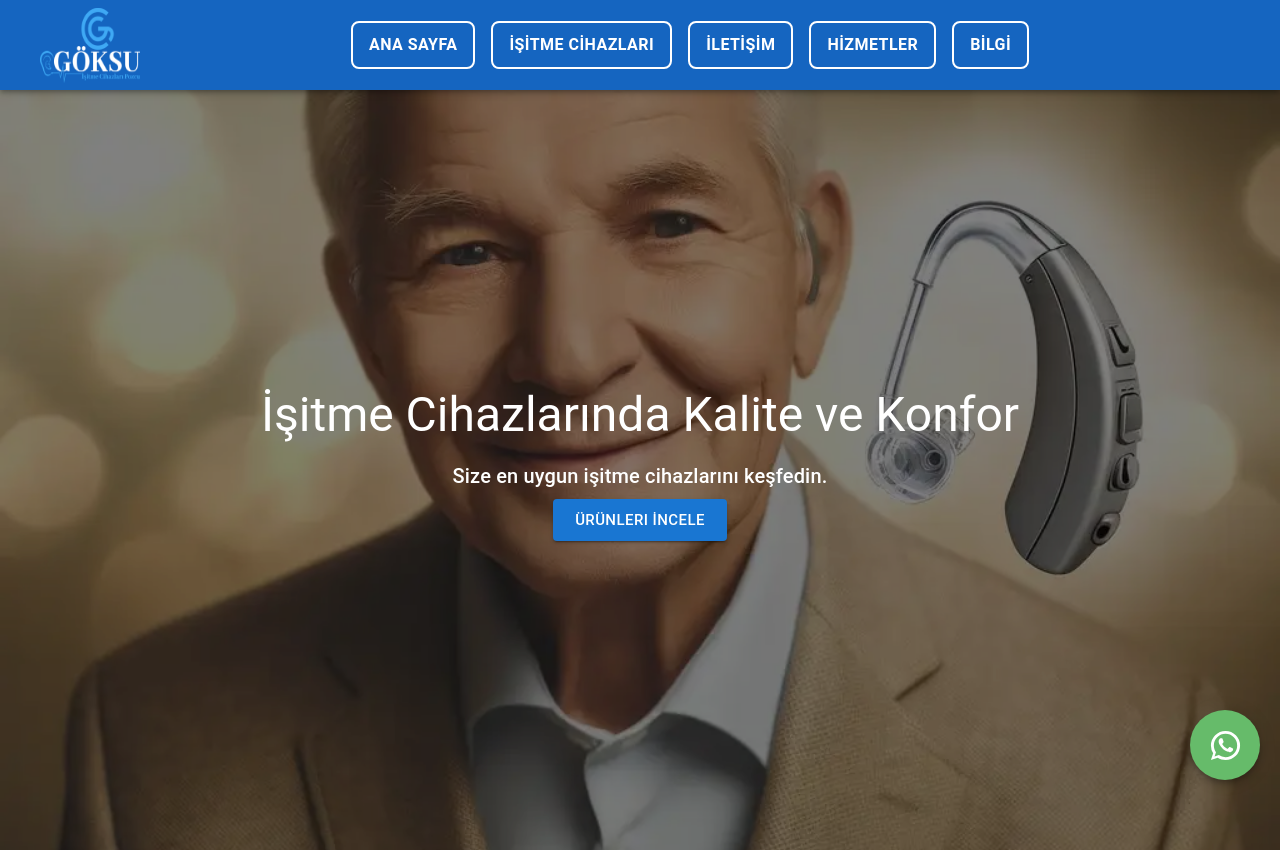
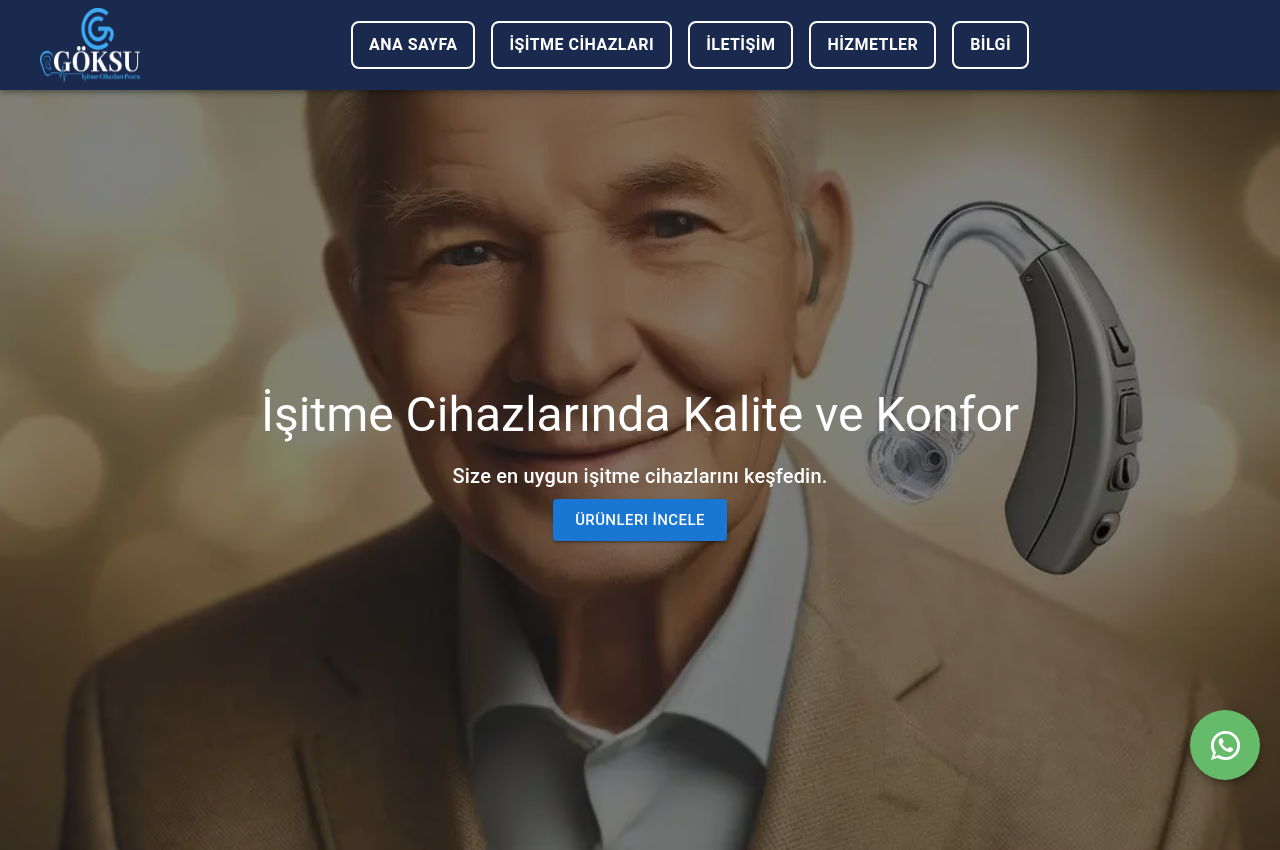
Before and after one commit to HuseyinPardi/GoksuIsitme, a React (Vite) app: page / in a window 1280 px wide. Shown: the top 850 px of the page. Built offline with nearby package versions, Linux system fonts and the light colour scheme.

Commit message:
Update Header.jsx

```diff
--- a/src/components/Header.jsx
+++ b/src/components/Header.jsx
@@ -58,7 +58,7 @@ const Header = () => {
     <>
       <AppBar
         position="fixed"
-        sx={{ backgroundColor: "primary.dark", color: "#333", px: 2 }}
+        sx={{ backgroundColor: "#1a2a4f", color: "#333", px: 2 }}
       >
         <Toolbar>
           {/* Logo */}
```
